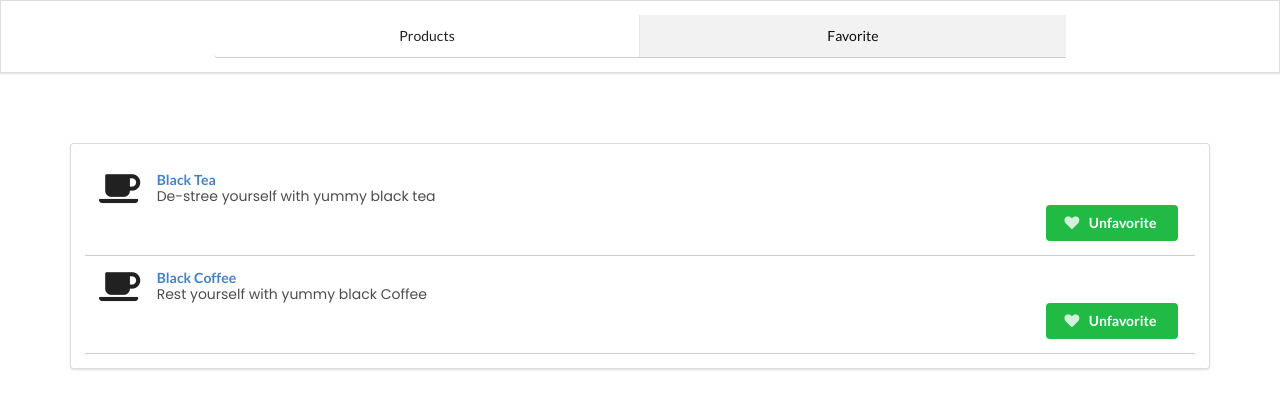
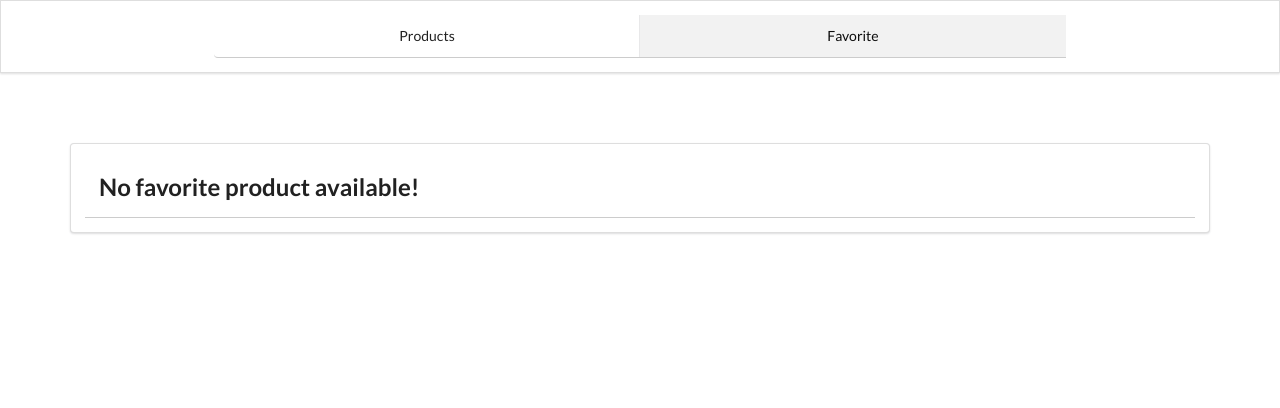
Before and after one commit to codingscenes/react-app, a React (Create React App) app: page /favorites in a window 1280 px wide. Shown: the top 408 px of the page. Built offline with nearby package versions, Linux system fonts and the light colour scheme.

Commit message:
with redux

```diff
--- a/package.json
+++ b/package.json
@@ -8,8 +8,10 @@
     "@testing-library/user-event": "^13.5.0",
     "react": "^18.2.0",
     "react-dom": "^18.2.0",
+    "react-redux": "^8.0.5",
     "react-router-dom": "^5.3.4",
     "react-scripts": "5.0.1",
+    "redux": "^4.2.0",
     "web-vitals": "^2.1.4"
   },
   "scripts": {
--- a/src/components/Products/FavoriteProduct.js
+++ b/src/components/Products/FavoriteProduct.js
@@ -1,22 +1,10 @@
+import { useSelector } from 'react-redux';
 import Layout from '../Layout/Layout';
 import ProductItem from './ProductItem';
-const PRODUCT_DATA = [
-  {
-    id: 'p1',
-    title: 'Black Tea',
-    description: 'De-stree yourself with yummy black tea',
-    isFavorite: true,
-  },
-  {
-    id: 'p2',
-    title: 'Black Coffee',
-    description: 'Rest yourself with yummy black Coffee',
-    isFavorite: true,
-  },
-];
+
 const FavoriteProduct = () => {
-  const clickedItemHandler = () => {};
-  const filteredProduct = PRODUCT_DATA.filter((p) => p.isFavorite);
+  const products = useSelector((state) => state.teaShop.products);
+  const filteredProduct = products.filter((p) => p.isFavorite);
   return (
     <Layout>
       <div className='ui segment'>
--- a/src/components/Products/ProductItem.js
+++ b/src/components/Products/ProductItem.js
@@ -1,5 +1,12 @@
+import { useDispatch } from 'react-redux';
+import { toggleFav } from '../../redux-store/actions/product';
 const ProductItem = (props) => {
-  const toggleHandler = () => {};
+  const dispatch = useDispatch();
+
+  const toggleHandler = () => {
+    dispatch(toggleFav(props.id));
+  };
+
   return (
     <div className='item'>
       <i className='ui coffee icon icon-item ' />
--- a/src/components/Products/Products.js
+++ b/src/components/Products/Products.js
@@ -1,47 +1,21 @@
+import { useSelector } from 'react-redux';
 import Layout from '../Layout/Layout';
 import ProductItem from './ProductItem';
 
-const PRODUCT_DATA = [
-  {
-    id: 'p1',
-    title: 'Black Tea',
-    description: 'De-stree yourself with yummy black tea',
-    isFavorite: false,
-  },
-  {
-    id: 'p2',
-    title: 'Black Coffee',
-    description: 'Rest yourself with yummy black Coffee',
-    isFavorite: false,
-  },
-  {
-    id: 'p3',
-    title: 'Plain Tea',
-    description: 'A tea which you wanna prefer.',
-    isFavorite: false,
-  },
-  {
-    id: 'p4',
-    title: 'Green Tea',
-    description: 'Wanna stay healthy? Try delicious Green Tea',
-    isFavorite: false,
-  },
-];
 const Products = () => {
-  const clickedItemHandler = () => {
+  const products = useSelector((state) => state.teaShop.products);
 
-  }
   return (
     <Layout>
       <div className='ui segment'>
         <div className='ui list'>
-          {PRODUCT_DATA.map((item) => (
+          {products.map((item) => (
             <ProductItem
               key={item.id}
+              id={item.id}
               title={item.title}
               description={item.description}
               isFavorite={item.isFavorite}
-              clikedItem={clickedItemHandler}
             />
           ))}
         </div>
--- a/src/index.js
+++ b/src/index.js
@@ -1,12 +1,17 @@
 import React from 'react';
 import ReactDOM from 'react-dom/client';
+import { Provider } from 'react-redux';
 import { BrowserRouter } from 'react-router-dom';
 import App from './App';
 import './index.css';
+import store from './redux-store/store';
 
 const root = ReactDOM.createRoot(document.getElementById('root'));
+
 root.render(
-  <BrowserRouter>
-    <App />
-  </BrowserRouter>
+  <Provider store={store}>
+    <BrowserRouter>
+      <App />
+    </BrowserRouter>
+  </Provider>
 );
--- /dev/null
+++ b/src/redux-store/actions/product.js
@@ -0,0 +1,12 @@
+// action identifier
+// action object plain object
+
+export const TOGGLE_FAV = 'TOGGLE_FAV';
+
+// action object
+export const toggleFav = (id) => {
+  return {
+    type: TOGGLE_FAV,
+    productId: id,
+  };
+};
--- /dev/null
+++ b/src/redux-store/reducers/product.js
@@ -0,0 +1,52 @@
+import { TOGGLE_FAV } from '../actions/product';
+
+const initialState = {
+  products: [
+    {
+      id: 'p1',
+      title: 'Black Tea',
+      description: 'De-stree yourself with yummy black tea',
+      isFavorite: false,
+    },
+    {
+      id: 'p2',
+      title: 'Black Coffee',
+      description: 'Rest yourself with yummy black Coffee',
+      isFavorite: false,
+    },
+    {
+      id: 'p3',
+      title: 'Plain Tea',
+      description: 'A tea which you wanna prefer.',
+      isFavorite: false,
+    },
+    {
+      id: 'p4',
+      title: 'Green Tea',
+      description: 'Wanna stay healthy? Try delicious Green Tea',
+      isFavorite: false,
+    },
+  ],
+};
+
+const productReducer = (state = initialState, { type, productId }) => {
+  switch (type) {
+    case TOGGLE_FAV:
+      // write your immutable state logic
+      const prodIndex = state.products.findIndex(
+        (product) => product.id === productId
+      );
+      const newFavStatus = !state.products[prodIndex].isFavorite;
+      const updatedProducts = [...state.products];
+
+      updatedProducts[prodIndex] = {
+        ...state.products[prodIndex],
+        isFavorite: newFavStatus,
+      };
+
+      return { products: updatedProducts };
+    default:
+      return state;
+  }
+};
+export default productReducer;
--- /dev/null
+++ b/src/redux-store/store.js
@@ -0,0 +1,9 @@
+import { combineReducers, legacy_createStore as createStore } from 'redux';
+import productReducer from './reducers/product';
+
+const rootReducer = combineReducers({
+  teaShop: productReducer,
+});
+const store = createStore(rootReducer);
+
+export default store;
```
Also changed, not shown: 1 other file (tests, documents, lock files or other folders).
